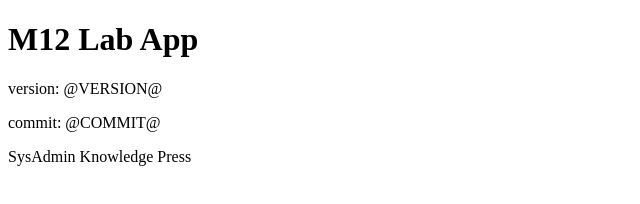
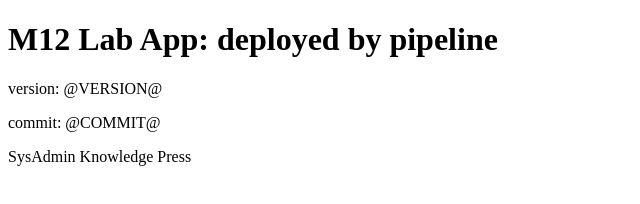
Before and after one commit to arnutkmitl/m12-lab, a plain HTML site: page app/site/index.html in a window 1280 px wide. Shown: the whole page, without its empty margins (0-640 px from the left). Drawn offline with Linux system fonts and the light colour scheme.

Commit message:
Change heading

```diff
--- a/app/site/index.html
+++ b/app/site/index.html
@@ -2,7 +2,7 @@
 <html lang="th">
 <head><meta charset="utf-8"><title>M12 Lab Web App</title></head>
 <body>
-<h1>M12 Lab App</h1>
+<h1>M12 Lab App: deployed by pipeline</h1>
 <p>version: @VERSION@</p>
 <p>commit: @COMMIT@</p>
 <footer>SysAdmin Knowledge Press</footer>
```
